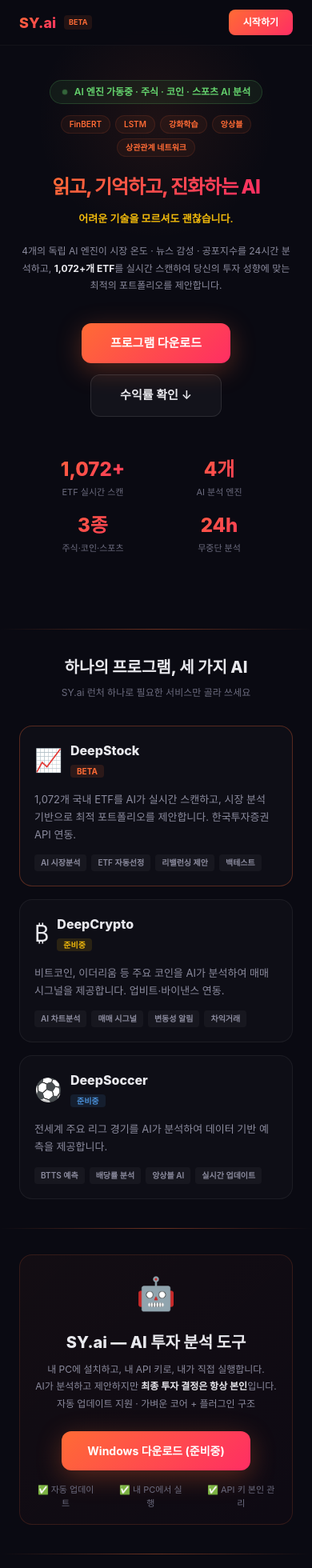
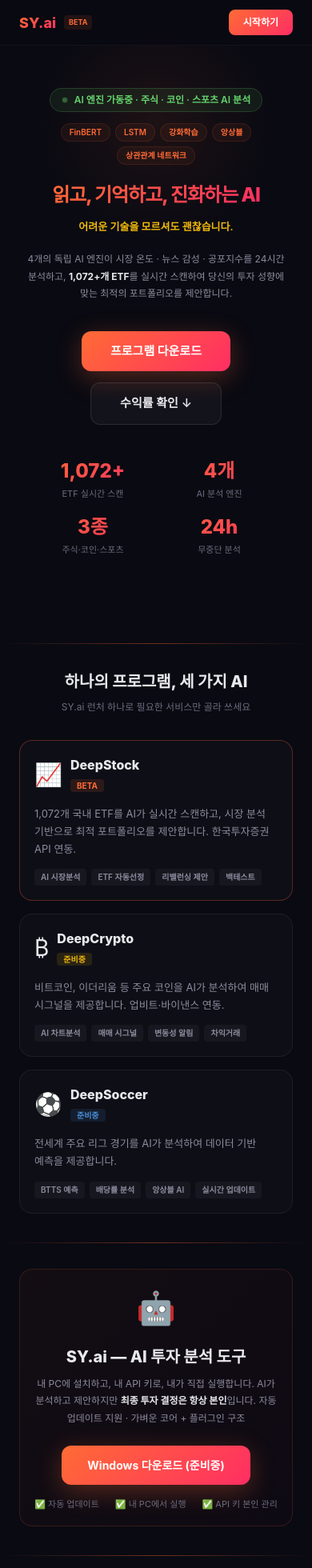
Before and after one commit to hkpanel/syai, a Next.js app: page / in a window 390 px wide. Shown: the top 1960 px of the page at 80% size. Built offline with nearby package versions, Linux system fonts and the light colour scheme; no server answers; the database is empty; a web font is replaced by a local one.

Commit message:
v7e: PC히어로균형+모바일한글줄바꿈+날짜분리

```diff
--- a/src/app/page.tsx
+++ b/src/app/page.tsx
@@ -156,7 +156,7 @@
           .cs{flex-direction:column!important}
           .gc{padding:18px!important} .gl{margin:32px auto!important}
           section{margin-bottom:36px!important}
-          .mob-sm{font-size:11px!important} .mob-md{font-size:13px!important}
+          h2,h3,p,div{word-break:keep-all!important}
         }
       `}</style>
 
@@ -179,7 +179,7 @@
       </nav>
 
       {/* HERO */}
-      <section style={{ position: "relative", paddingTop: 100, paddingBottom: 56, textAlign: "center", overflow: "hidden" }}>
+      <section style={{ position: "relative", paddingTop: 110, paddingBottom: 72, textAlign: "center", overflow: "hidden" }}>
         <div style={{ position: "absolute", top: "20%", left: "50%", transform: "translate(-50%,-50%)", width: "clamp(300px,60vw,700px)", height: "clamp(300px,60vw,700px)", borderRadius: "50%", background: "radial-gradient(circle,rgba(255,107,53,0.08) 0%,transparent 70%)", pointerEvents: "none" }} />
         <div style={{ position: "relative", zIndex: 1, maxWidth: 900, margin: "0 auto", padding: "0 24px", opacity: vis ? 1 : 0, transform: vis ? "none" : "translateY(30px)", transition: "all 1s ease" }}>
           <div style={{ display: "inline-flex", alignItems: "center", gap: 8, padding: "5px 14px", borderRadius: 20, background: "rgba(100,210,109,0.08)", border: "1px solid rgba(100,210,109,0.2)", marginBottom: 14 }}>
@@ -198,7 +198,7 @@
           <p className="hs" style={{ fontSize: "clamp(13px,1.6vw,17px)", color: "#8b8b9e", lineHeight: 1.8, maxWidth: 660, margin: "0 auto 36px" }}>
             4개의 독립 AI 엔진이 시장 온도 · 뉴스 감성 · 공포지수를 24시간 분석하고, <strong style={{ color: "#e8e8ed" }}>1,072+개 ETF</strong>를 실시간 스캔하여 당신의 투자 성향에 맞는 최적의 포트폴리오를 제안합니다.
           </p>
-          <div style={{ display: "flex", justifyContent: "center", gap: 14, flexWrap: "wrap", marginBottom: 48 }}>
+          <div style={{ display: "flex", justifyContent: "center", gap: 14, flexWrap: "wrap", marginBottom: 40 }}>
             <a href="#download" style={{ padding: "14px 36px", borderRadius: 12, textDecoration: "none", background: "linear-gradient(135deg,#FF6B35,#FF2E63)", color: "#fff", fontWeight: 700, fontSize: 15, boxShadow: "0 8px 32px rgba(255,107,53,0.3)" }}>프로그램 다운로드</a>
             <a href="#backtest" style={{ padding: "14px 36px", borderRadius: 12, textDecoration: "none", background: "rgba(255,255,255,0.04)", border: "1px solid rgba(255,255,255,0.1)", color: "#e8e8ed", fontWeight: 600, fontSize: 15 }}>수익률 확인 ↓</a>
           </div>
@@ -250,14 +250,12 @@
           <div style={{ fontSize: 40, marginBottom: 16 }}>🤖</div>
           <h2 style={{ fontSize: "clamp(20px,3vw,28px)", fontWeight: 800, marginBottom: 8 }}>SY.ai — AI 투자 분석 도구</h2>
           <p style={{ fontSize: "clamp(12px,1.4vw,15px)", color: "#8b8b9e", lineHeight: 1.8, marginBottom: 24 }}>
-            내 PC에 설치하고, 내 API 키로, 내가 직접 실행합니다.<br />
-            AI가 분석하고 제안하지만 <strong style={{ color: "#e8e8ed" }}>최종 투자 결정은 항상 본인</strong>입니다.<br />
-            자동 업데이트 지원 · 가벼운 코어 + 플러그인 구조
+            내 PC에 설치하고, 내 API 키로, 내가 직접 실행합니다. AI가 분석하고 제안하지만 <strong style={{ color: "#e8e8ed" }}>최종 투자 결정은 항상 본인</strong>입니다. 자동 업데이트 지원 · 가벼운 코어 + 플러그인 구조
           </p>
           <div style={{ display: "flex", justifyContent: "center", gap: 12, flexWrap: "wrap" }}>
             <a href="#" style={{ padding: "14px 32px", borderRadius: 12, textDecoration: "none", background: "linear-gradient(135deg,#FF6B35,#FF2E63)", color: "#fff", fontWeight: 700, fontSize: 14, boxShadow: "0 8px 32px rgba(255,107,53,0.3)" }}>Windows 다운로드 (준비중)</a>
           </div>
-          <div style={{ marginTop: 16, display: "flex", justifyContent: "center", gap: 24, fontSize: 11, color: "#6b6b7e" }}>
+          <div style={{ marginTop: 16, display: "flex", justifyContent: "center", gap: 20, fontSize: 11, color: "#6b6b7e", flexWrap: "wrap" }}>
             <span>✅ 자동 업데이트</span>
             <span>✅ 내 PC에서 실행</span>
             <span>✅ API 키 본인 관리</span>
@@ -271,8 +269,9 @@
       <section style={{ maxWidth: 1200, margin: "0 auto 56px", padding: "0 24px" }}>
         <div style={{ textAlign: "center", marginBottom: 32 }}>
           <div style={{ display: "inline-block", padding: "3px 11px", borderRadius: 20, background: "rgba(255,107,53,0.06)", border: "1px solid rgba(255,107,53,0.15)", fontSize: 11, color: "#FF6B35", fontWeight: 600, marginBottom: 12, letterSpacing: 1 }}>AI 자동 선정</div>
-          <h2 style={{ fontSize: "clamp(20px,3vw,30px)", fontWeight: 800, marginBottom: 8 }}>1,072+개 중 AI가 고른 최적의 7종</h2>
-          <p style={{ fontSize: "clamp(12px,1.4vw,15px)", color: "#6b6b7e" }}>시가총액 · 거래량 · NAV 괴리율 종합 분석 {etfUpdated && <span style={{ fontSize: 10, color: "#4a4a5e" }}>({etfUpdated} 업데이트)</span>}</p>
+          <h2 style={{ fontSize: "clamp(20px,3vw,30px)", fontWeight: 800, marginBottom: 8, wordBreak: "keep-all" }}>1,072+개 중 AI가 고른 최적의 7종</h2>
+          <p style={{ fontSize: "clamp(12px,1.4vw,15px)", color: "#6b6b7e" }}>시가총액 · 거래량 · NAV 괴리율 종합 분석</p>
+          {etfUpdated && <p style={{ fontSize: 11, color: "#4a4a5e", marginTop: 4 }}>({etfUpdated} 업데이트)</p>}
         </div>
         <div className="g7" style={{ display: "grid", gridTemplateColumns: "repeat(7,1fr)", gap: 10 }}>
           {etfSel.map((e, i) => (
@@ -297,7 +296,8 @@
           <div style={{ display: "inline-flex", alignItems: "center", gap: 6, padding: "3px 11px", borderRadius: 20, background: "rgba(100,210,109,0.06)", border: "1px solid rgba(100,210,109,0.15)", fontSize: 11, color: "#64d26d", fontWeight: 600, marginBottom: 12, letterSpacing: 1 }}>
             <div className="pd" style={{ width: 6, height: 6 }} />LIVE · AI 시장 분석
           </div>
-          <h2 style={{ fontSize: "clamp(20px,3vw,30px)", fontWeight: 800, marginBottom: 8 }}>AI가 지금 이 순간도 시장을 보고 있습니다 {signalUpdated && <span style={{ fontSize: 11, color: "#4a4a5e", fontWeight: 500 }}>({signalUpdated} 업데이트)</span>}</h2>
+          <h2 style={{ fontSize: "clamp(20px,3vw,30px)", fontWeight: 800, marginBottom: 4 }}>AI가 지금 이 순간도 시장을 보고 있습니다</h2>
+          {signalUpdated && <p style={{ fontSize: 12, color: "#4a4a5e", marginBottom: 0 }}>({signalUpdated} 업데이트)</p>}
         </div>
         <div className="g2" style={{ display: "grid", gridTemplateColumns: "1fr 1fr", gap: 20, maxWidth: 900, margin: "0 auto" }}>
           <div className="gc" style={{ padding: 28 }}>
@@ -431,7 +431,7 @@
         <div className="gc" style={{ padding: "32px 28px", display: "flex", alignItems: "center", justifyContent: "space-between", flexWrap: "wrap", gap: 16, background: "linear-gradient(135deg,rgba(255,107,53,0.06),rgba(255,46,99,0.03))", borderColor: "rgba(255,107,53,0.12)" }}>
           <div>
             <h3 style={{ fontSize: "clamp(15px,2.2vw,19px)", fontWeight: 700, marginBottom: 6 }}>SYC 코인으로 결제하면 최대 30% 할인</h3>
-            <p style={{ fontSize: "clamp(11px,1.3vw,13px)", color: "#8b8b9e" }}>수수료 0.05% · SYC 결제 시 추가 할인 · 숨겨진 비용 없음</p>
+            <p style={{ fontSize: "clamp(11px,1.3vw,13px)", color: "#8b8b9e", wordBreak: "keep-all" }}>수수료 0.05% · SYC 결제 시 추가 할인 · 숨겨진 비용 없음</p>
           </div>
           <Link href="https://www.sykoreapanel.com/syc" style={{ padding: "10px 22px", borderRadius: 10, textDecoration: "none", background: "linear-gradient(135deg,#FF6B35,#FF2E63)", color: "#fff", fontWeight: 700, fontSize: 13, whiteSpace: "nowrap" }}>SYC 알아보기</Link>
         </div>
```
